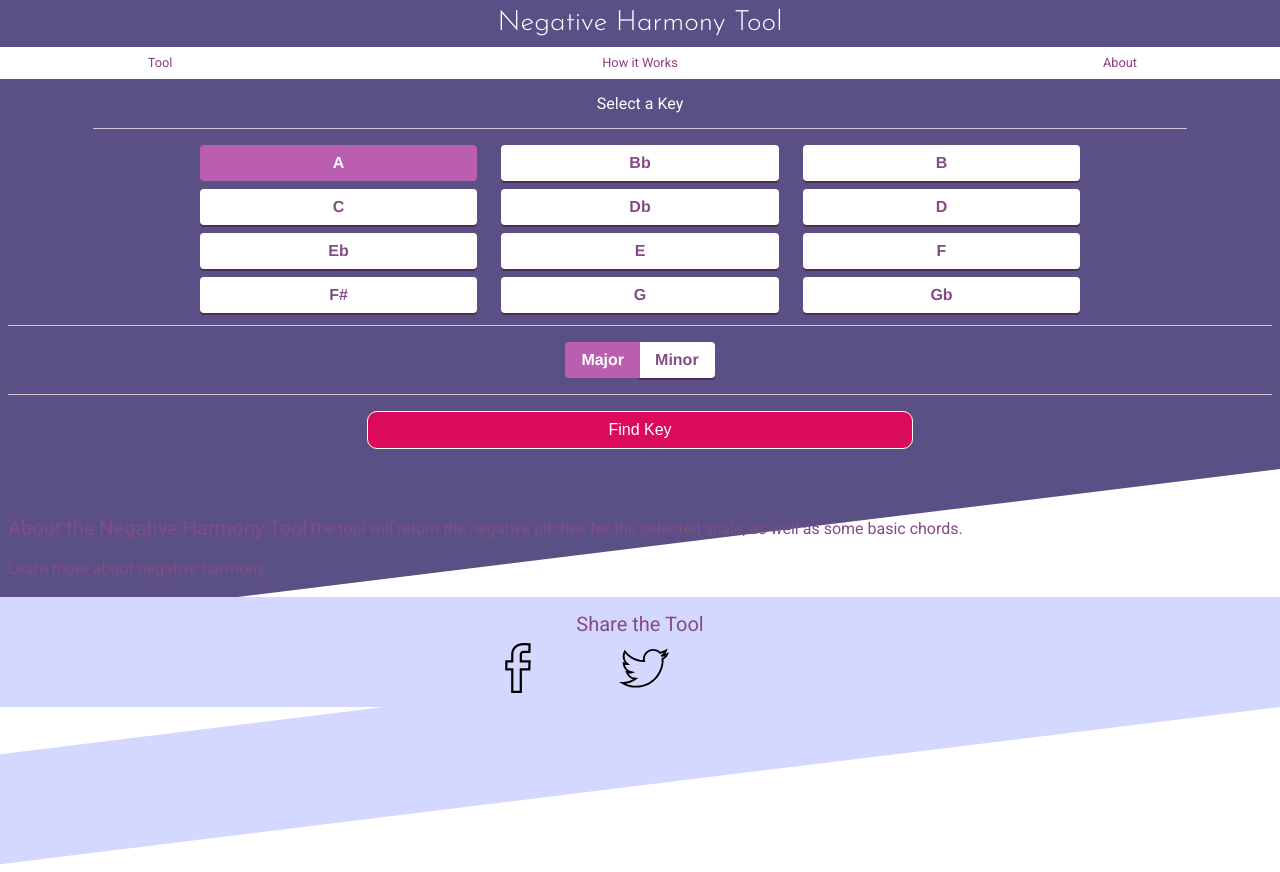
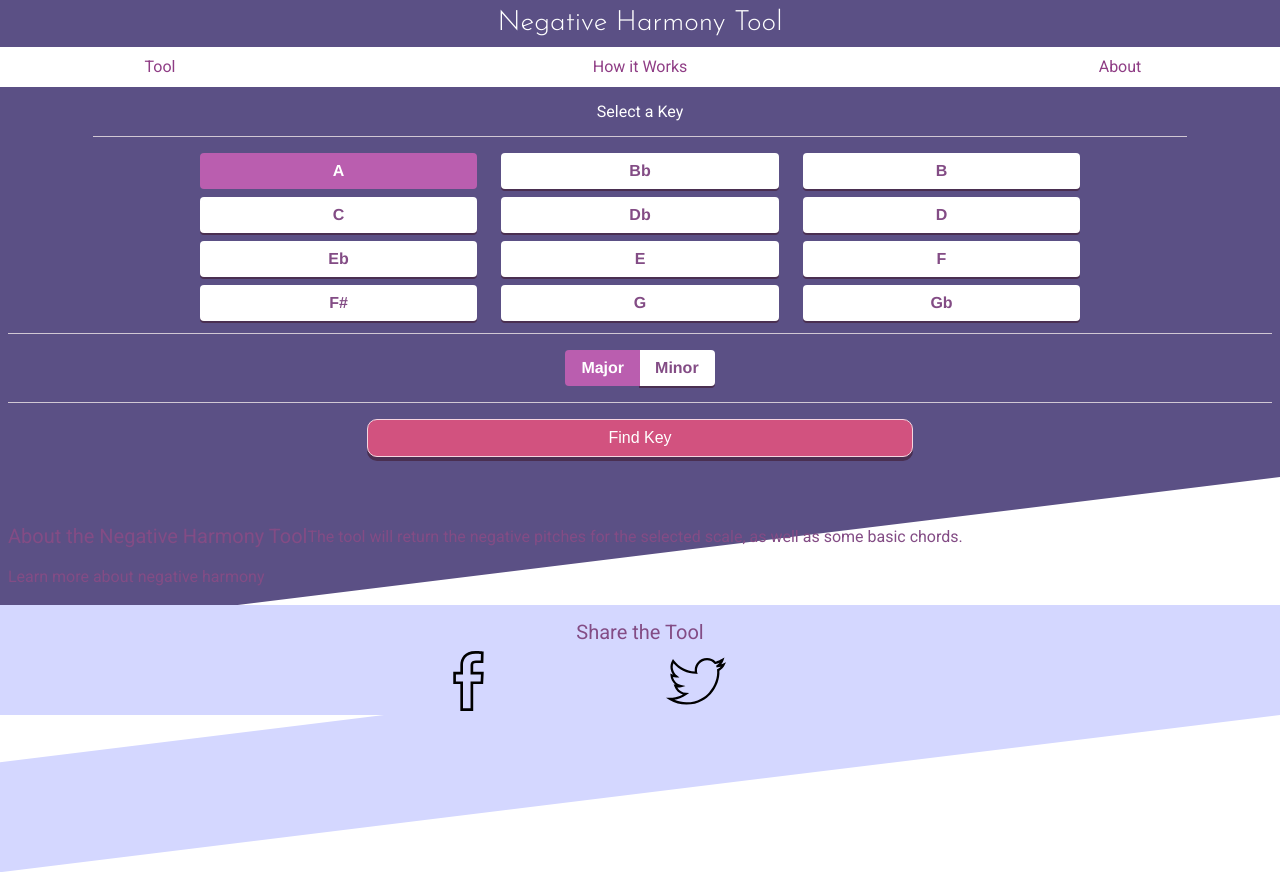
Before and after one commit to Jhauk/Negative-Harmony, a plain HTML site: page Index.html in a window 1280 px wide. Drawn offline with nearby package versions, Linux system fonts and the light colour scheme; a script that the page names is missing.

Commit message:
More code cleaning

```diff
--- a/Index.html
+++ b/Index.html
@@ -32,13 +32,13 @@
       <div class="container-fluid text-center p-0">
           <ul class="nav row justify-content-center m-0">
               <li class="nav-item col-3 m-0 p-0">
-                <a class="nav-link small" href="#">Tool</a>
+                <a class="nav-link" href="#">Tool</a>
               </li>
               <li class="nav-item col-6 m-0 p-0">
-                <a class="nav-link small" href="#">How it Works</a>
+                <a class="nav-link" href="#">How it Works</a>
               </li>
               <li class="nav-item col-3 m-0 p-0">
-                <a class="nav-link small" href="#">About</a>
+                <a class="nav-link" href="#">About</a>
               </li>
           </ul>
       </div>
@@ -156,9 +156,9 @@
                <div class="container text-center ">
                    <h5 class="pt-3">Share the Tool</h5>
 
-                   <div class="row offset-4 ">
-                       <img class="soc-icon col-2 p-0 m-0" src="Images/002-facebook.svg" alt="Facebook">
-                       <img class="soc-icon col-2 p-0 m-0" src="Images/001-twitter.svg" alt="Facebook">
+                   <div class="row offset-3 ">
+                       <img class="soc-icon col-3 p-0 m-0 mr-2" src="Images/002-facebook.svg" alt="Facebook">
+                       <img class="soc-icon col-3 p-0 m-0 ml-2" src="Images/001-twitter.svg" alt="Facebook">
                    </div>
                </div>
 
--- a/css/main-styles.css
+++ b/css/main-styles.css
@@ -1,6 +1,6 @@
-/*------------------------
+/*----------------------------
 Base Styles
-------------------------*/
+----------------------------*/
 
 
 body {
@@ -26,6 +26,15 @@ body {
     color: #8f3d85;
 }
 
+hr {
+    background-color: #e9dfec;
+}
+
+
+
+/*----------------------------
+Buttons
+----------------------------*/
 
 .btn {
 
@@ -43,6 +52,19 @@ body {
 
 }
 
+.cta-btn {
+    background-color:  #D2527F;
+    border: 1px solid #f5d6e1;
+    border-radius: 10px;
+    box-shadow: 0px 4px 0px #4a2f51;
+}
+
+
+
+/*----------------------------
+Bootstrap Default Btn Override
+----------------------------*/
+
 .btn-primary:focus, .btn-primary:active:focus, .btn.active:focus {
     outline: 0 none !important;
     border-color: brown;
@@ -57,21 +79,8 @@ body {
 
 }
 
-
-
 .bootstrap-select .btn:focus {
     outline: none !important;
-}
-
-hr {
-    background-color: #e9dfec;
-}
-
-
-.cta-btn {
-    background-color:  #DB0A5B;
-    border: 1px solid white;
-    border-radius: 10px;
 }
 
 
@@ -81,6 +90,11 @@ hr {
   box-shadow: none;
 }
 
+
+
+/*----------------------------
+Skewed Div Bottoms
+----------------------------*/
 
 .skewed-edge{
   height: 390px;
@@ -99,6 +113,9 @@ hr {
     transform-origin: right bottom;
     transform: skewY(-7deg);
 }
+
+
+
 
 .skewed-edge2{
   height: 110px;
@@ -119,6 +136,6 @@ hr {
 }
 
 .soc-icon {
-    height: 50px;
+    height: 60px;
 
 }
```
